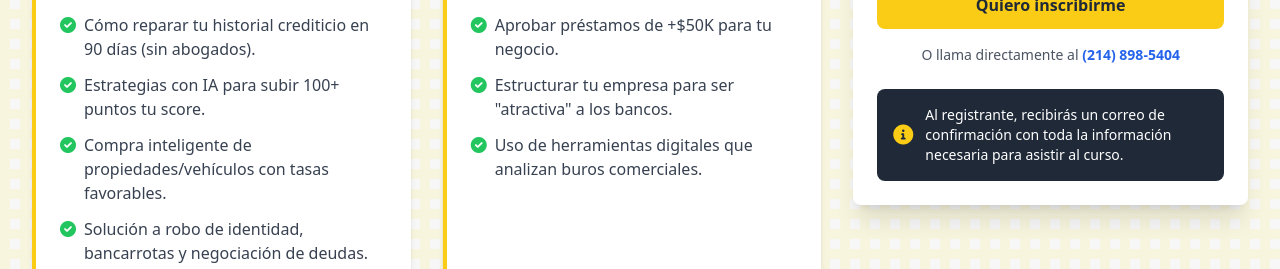
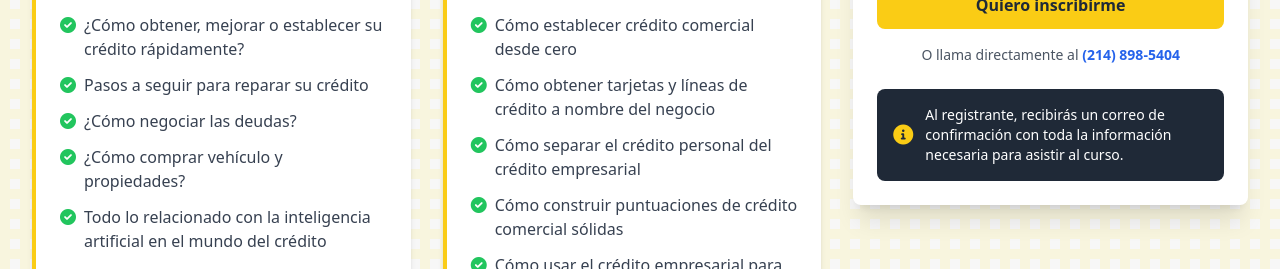
Before and after one commit to Ily192/ATF-Solutions-Registro-Curso, a plain HTML site: page index.html in a window 1280 px wide. Shown: the part 531-800 px from the top of the page. Drawn offline with nearby package versions, Linux system fonts and the light colour scheme.

Commit message:
index.html

```diff
--- a/index.html
+++ b/index.html
@@ -65,10 +65,12 @@
                                 <i class="fas fa-hand-holding-usd text-blue-500 text-2xl mr-2"></i>Crédito Personal
                             </h3>
                             <ul class="space-y-3 text-gray-700">
-                                <li class="flex items-start"><i class="fas fa-check-circle text-green-500 mt-1 mr-2 flex-shrink-0"></i>Cómo reparar tu historial crediticio en 90 días (sin abogados).</li>
-                                <li class="flex items-start"><i class="fas fa-check-circle text-green-500 mt-1 mr-2 flex-shrink-0"></i>Estrategias con IA para subir 100+ puntos tu score.</li>
-                                <li class="flex items-start"><i class="fas fa-check-circle text-green-500 mt-1 mr-2 flex-shrink-0"></i>Compra inteligente de propiedades/vehículos con tasas favorables.</li>
-                                <li class="flex items-start"><i class="fas fa-check-circle text-green-500 mt-1 mr-2 flex-shrink-0"></i>Solución a robo de identidad, bancarrotas y negociación de deudas.</li>
+                                <li class="flex items-start"><i class="fas fa-check-circle text-green-500 mt-1 mr-2 flex-shrink-0"></i>¿Cómo obtener, mejorar o establecer su crédito rápidamente?</li>
+                                <li class="flex items-start"><i class="fas fa-check-circle text-green-500 mt-1 mr-2 flex-shrink-0"></i>Pasos a seguir para reparar su crédito</li>
+                                <li class="flex items-start"><i class="fas fa-check-circle text-green-500 mt-1 mr-2 flex-shrink-0"></i>¿Cómo negociar las deudas?</li>
+                                <li class="flex items-start"><i class="fas fa-check-circle text-green-500 mt-1 mr-2 flex-shrink-0"></i>¿Cómo comprar vehículo y propiedades?</li>
+                                <li class="flex items-start"><i class="fas fa-check-circle text-green-500 mt-1 mr-2 flex-shrink-0"></i>Todo lo relacionado con la inteligencia artificial en el mundo del crédito</li>
+
                             </ul>
                         </div>
                         <div class="bg-white p-6 rounded-lg shadow-md border-l-4 border-yellow-400">
@@ -76,9 +78,11 @@
                                 <i class="fas fa-building text-blue-500 text-2xl mr-2"></i>Crédito Comercial
                             </h3>
                             <ul class="space-y-3 text-gray-700">
-                                <li class="flex items-start"><i class="fas fa-check-circle text-green-500 mt-1 mr-2 flex-shrink-0"></i>Aprobar préstamos de +$50K para tu negocio.</li>
-                                <li class="flex items-start"><i class="fas fa-check-circle text-green-500 mt-1 mr-2 flex-shrink-0"></i>Estructurar tu empresa para ser "atractiva" a los bancos.</li>
-                                <li class="flex items-start"><i class="fas fa-check-circle text-green-500 mt-1 mr-2 flex-shrink-0"></i>Uso de herramientas digitales que analizan buros comerciales.</li>
+                                <li class="flex items-start"><i class="fas fa-check-circle text-green-500 mt-1 mr-2 flex-shrink-0"></i>Cómo establecer crédito comercial desde cero</li>
+                                <li class="flex items-start"><i class="fas fa-check-circle text-green-500 mt-1 mr-2 flex-shrink-0"></i>Cómo obtener tarjetas y líneas de crédito a nombre del negocio</li>
+                                <li class="flex items-start"><i class="fas fa-check-circle text-green-500 mt-1 mr-2 flex-shrink-0"></i>Cómo separar el crédito personal del crédito empresarial</li>
+                                <li class="flex items-start"><i class="fas fa-check-circle text-green-500 mt-1 mr-2 flex-shrink-0"></i>Cómo construir puntuaciones de crédito comercial sólidas</li>
+                                <li class="flex items-start"><i class="fas fa-check-circle text-green-500 mt-1 mr-2 flex-shrink-0"></i>Cómo usar el crédito empresarial para obtener financiamiento y escalar</li>
                             </ul>
                         </div>
                     </div>
```
